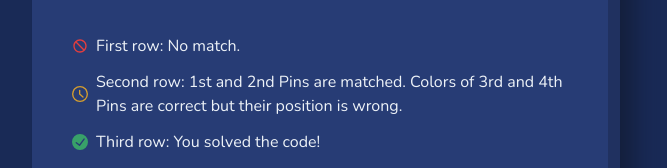
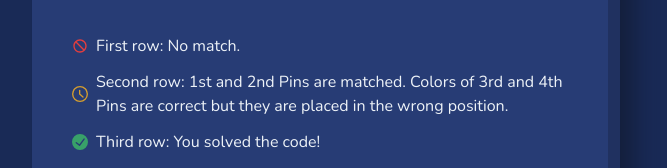
Before and after one commit to melihcaliskan/secret-code, a Next.js app: page / in a window 1280 px wide. Shown: the part 419-587 px from the top of the page, without its empty margins (320-987 px from the left). Built offline with nearby package versions, Linux system fonts and the light colour scheme.

Commit message:
update text

```diff
--- a/components/HowToPlay/HowToPlay.component.tsx
+++ b/components/HowToPlay/HowToPlay.component.tsx
@@ -14,7 +14,7 @@ const steps = [
     icon: NotAllowedIcon
   },
   {
-    text: "Second row: 1st and 2nd Pins are matched. Colors of 3rd and 4th Pins are correct but their position is wrong.",
+    text: "Second row: 1st and 2nd Pins are matched. Colors of 3rd and 4th Pins are correct but they are placed in the wrong position.",
     color: "yellow.500",
     icon: TimeIcon
   },
```
